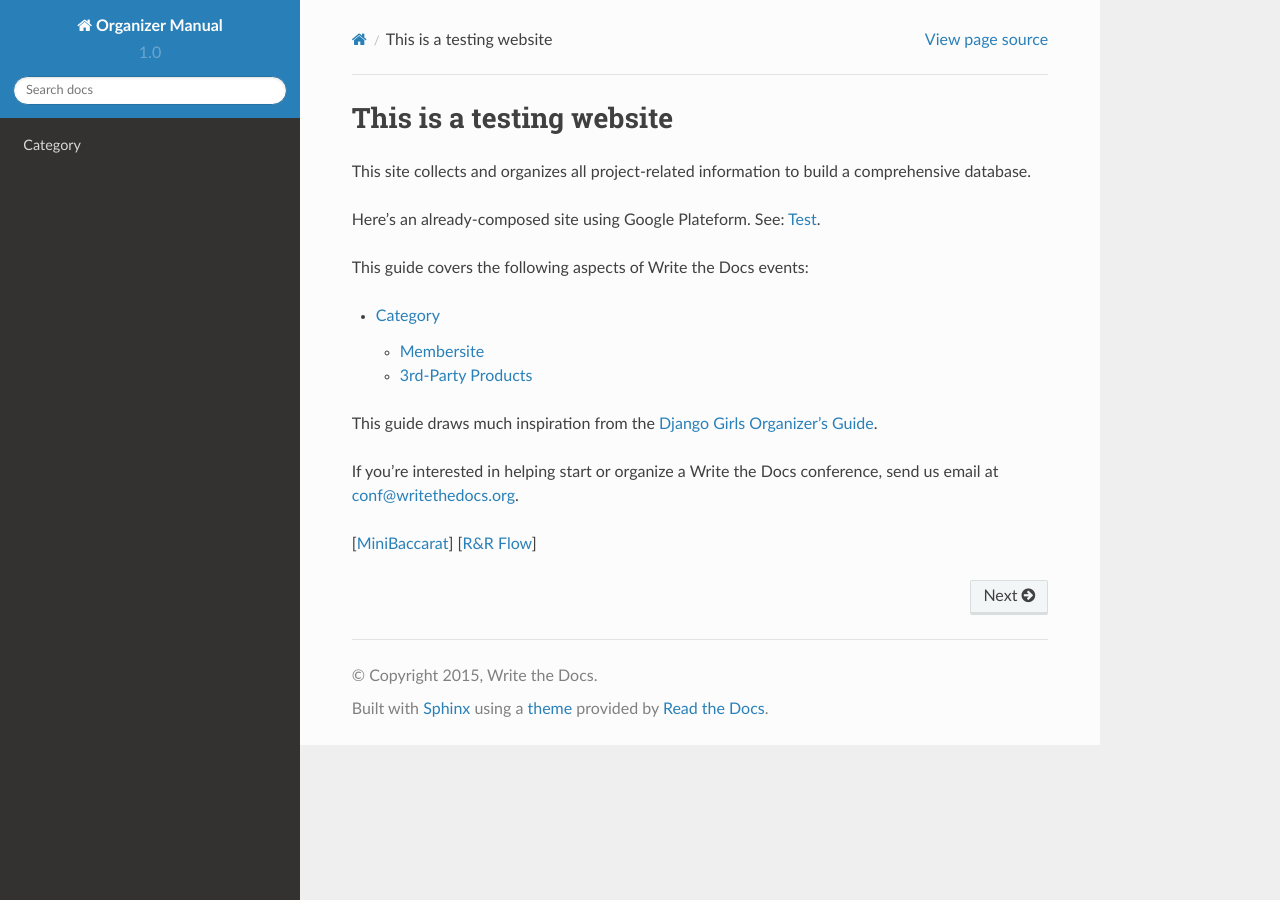
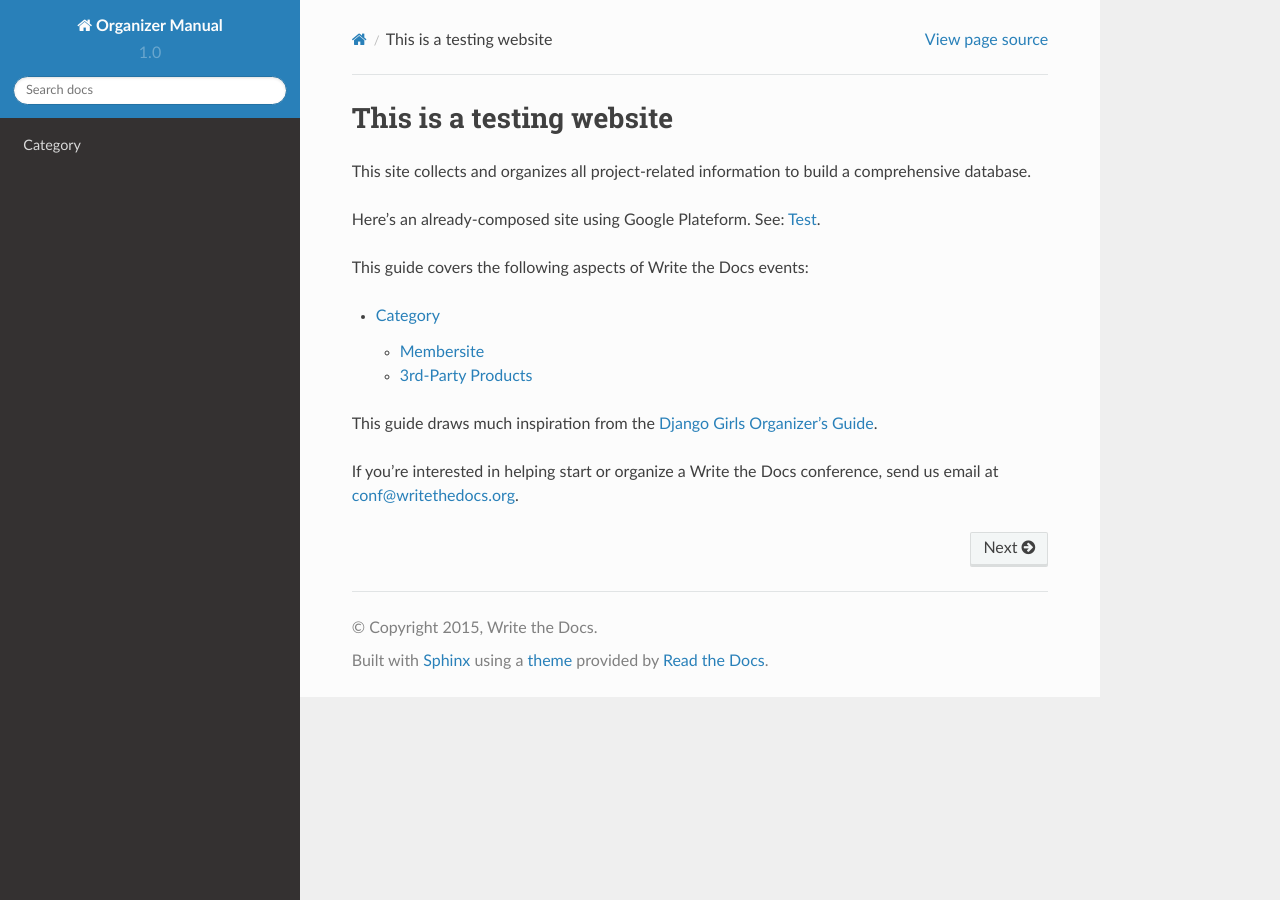
Before and after one commit to enid-lin/webprojecttest, a Sphinx documentation site: the page built from docs/index.rst, in a window 1280 px wide. Built offline with Sphinx 7.4.7 and the Read the Docs theme 2.0.0, drawn with Linux system fonts in a browser that asks for light colours; pages that are not in the unit, such as notebooks, are missing from menus; part of the change alters nothing that is shown.

Commit message:
Update index.rst

```diff
--- a/docs/index.rst
+++ b/docs/index.rst
@@ -9,7 +9,7 @@ This guide covers the following aspects of Write the Docs events:
 
 .. toctree::
 
-   confs/mini_baccarat
+   confs/minibaccarat
    confs/category
    confs/R&RFlow
 
@@ -18,15 +18,4 @@ This guide draws much inspiration from the `Django Girls Organizer's Guide <http
 
 If you're interested in helping start or organize a Write the Docs conference, send us email at conf@writethedocs.org.
 
-[\ |LINK1|\ ] [\ |LINK2|\ ]
-
 .. bottom of content
-
-
-.. |LINK1| raw:: html
-
-    <a href="mini_baccarat.rts">MiniBaccarat</a>
-
-.. |LINK2| raw:: html
-
-    <a href="R&RFlow.rts">R&R Flow</a>
```
